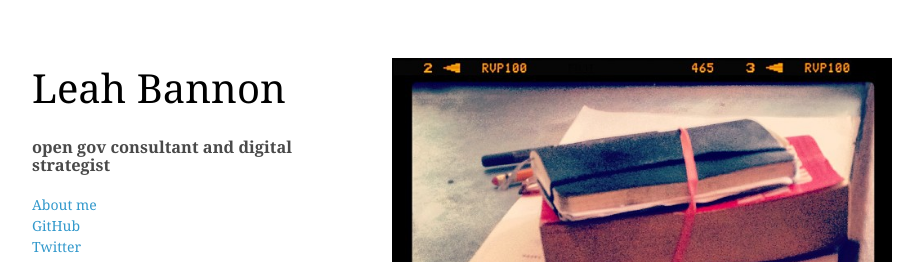
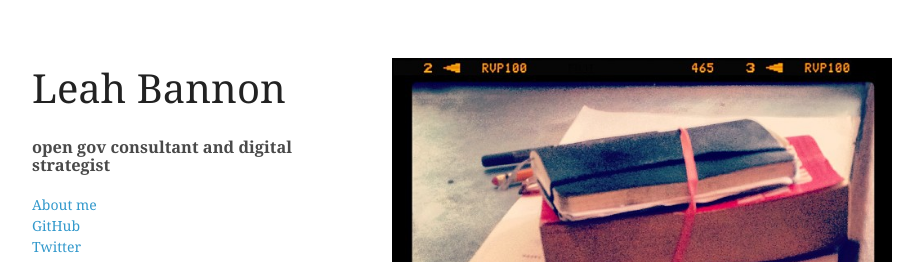
Before and after one commit to leahbannon/old-leah-website, a Jekyll site: the page built from index.html, in a window 1280 px wide. Shown: the top 262 px of the page, without its empty margins (178-1101 px from the left). Built offline with Jekyll 4.4.1, drawn with Linux system fonts in a browser that asks for light colours.

Commit message:
Update styles.css

```diff
--- a/stylesheets/styles.css
+++ b/stylesheets/styles.css
@@ -25,8 +25,9 @@ h1 {
 }
 
 h1 a {
-  color:#000000;
+  color:#222;
   font:40px/1.5 Georgia, Times, "Times New Roman", serif;
+  font-weight:400;
 
 }
 
```
